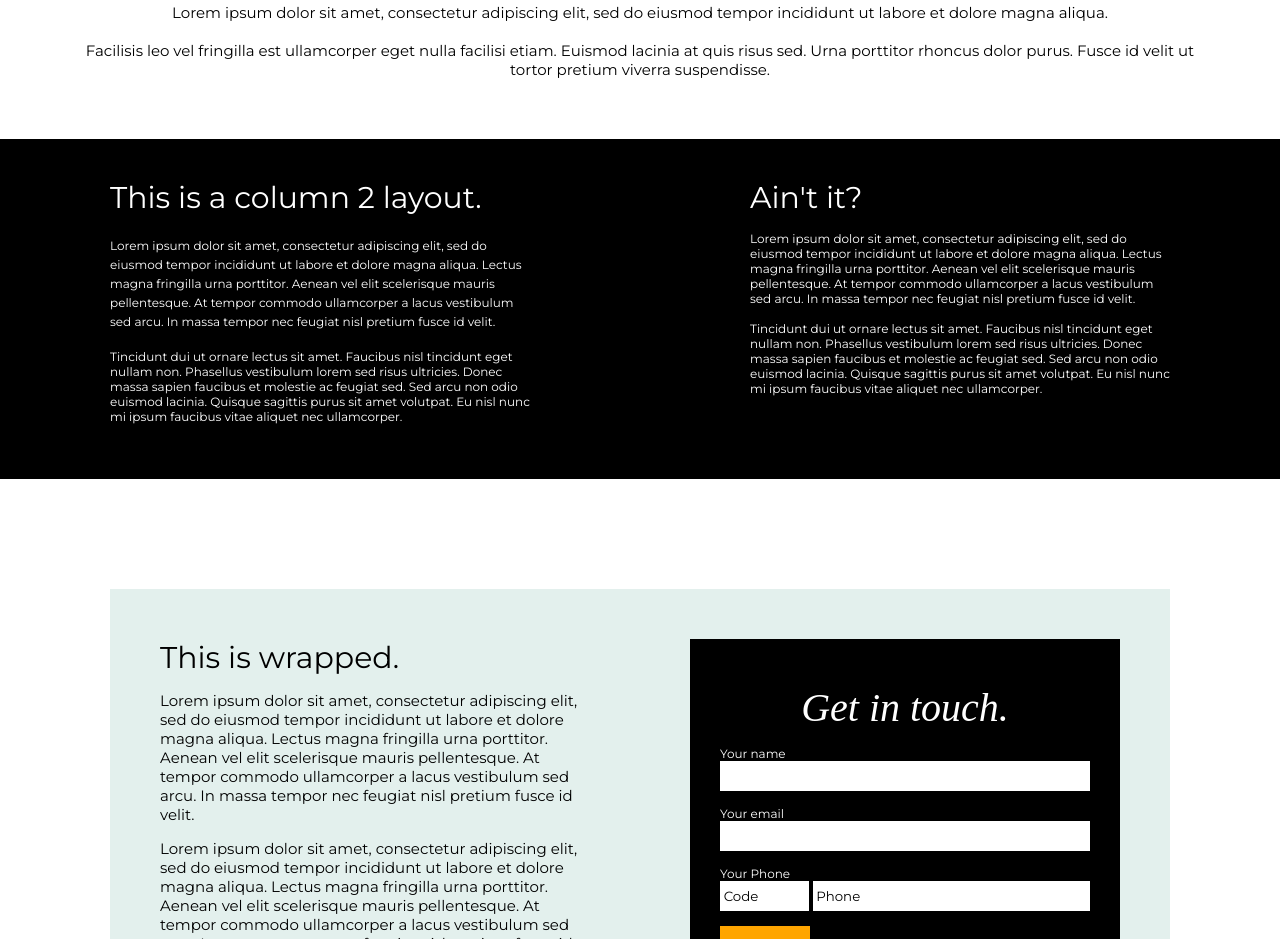
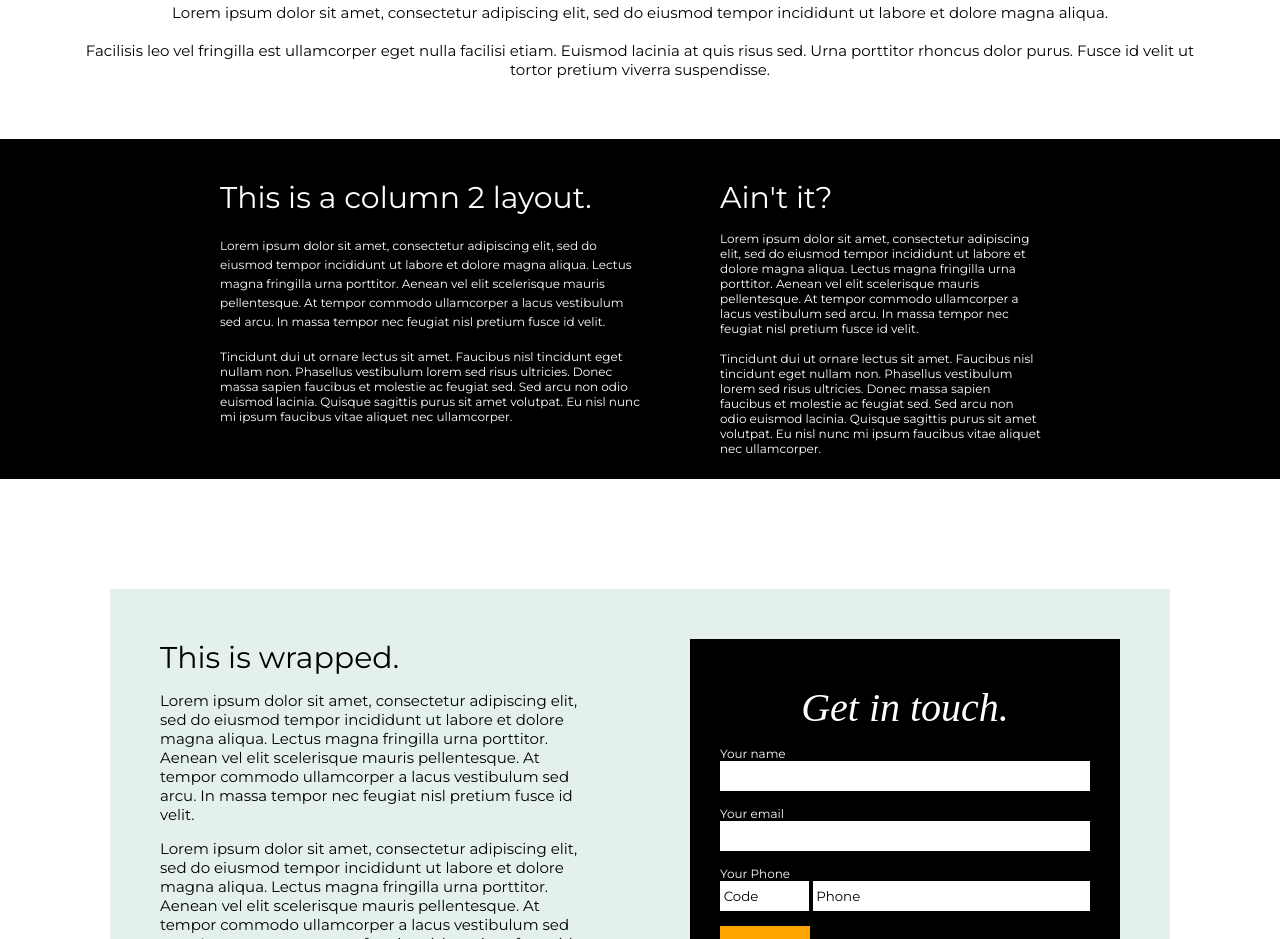
Before and after one commit to Jovanie24/bearsite, a plain HTML site: page index.html in a window 1280 px wide. Shown: the part 768-1707 px from the top of the page. Drawn offline with nearby package versions, Linux system fonts and the light colour scheme.

Commit message:
Updated Index

```diff
--- a/index.html
+++ b/index.html
@@ -58,7 +58,7 @@
     </div>
   </main>
   <main>
-    <div class="column">
+    <div class="column1">
       <p style="font-size: 30px">This is a column 2 layout.</p>
       <br>
       <p><font style="font-size: 12px">Lorem ipsum dolor sit amet, consectetur adipiscing elit, sed do eiusmod tempor incididunt ut labore et dolore magna aliqua. Lectus magna fringilla urna porttitor. Aenean vel elit scelerisque mauris pellentesque. At tempor commodo ullamcorper a lacus vestibulum sed arcu. In massa tempor nec feugiat nisl pretium fusce id velit.</p>
@@ -66,7 +66,7 @@
     <p>Tincidunt dui ut ornare lectus sit amet. Faucibus nisl tincidunt eget nullam non. Phasellus vestibulum lorem sed risus ultricies. Donec massa sapien faucibus et molestie ac feugiat sed. Sed arcu non odio euismod lacinia. Quisque sagittis purus sit amet volutpat. Eu nisl nunc mi ipsum faucibus vitae aliquet nec ullamcorper.</p><br>
   </div>
 
-  <div class="column">
+  <div class="column2">
     <p style="font-size: 30px">Ain't it?</p>
     <br>
     <p><font style="font-size: 12px">Lorem ipsum dolor sit amet, consectetur adipiscing elit, sed do eiusmod tempor incididunt ut labore et dolore magna aliqua. Lectus magna fringilla urna porttitor. Aenean vel elit scelerisque mauris pellentesque. At tempor commodo ullamcorper a lacus vestibulum sed arcu. In massa tempor nec feugiat nisl pretium fusce id velit.</p>
@@ -204,15 +204,26 @@
   }
   /* Create two equal columns that floats next to each other */
 
-.column {
+.column1 {
     float: left;
     background-color: #000000;
     color: white;
     width: 50%;
     padding: 0px 10px;
     padding-top: 40px;
-    padding-left: 110px;
-    padding-right: 110px;
+    padding-left: 220px;
+    padding-right: 0px;
+    height: 340px;
+}
+.column2 {
+    float: left;
+    background-color: #000000;
+    color: white;
+    width: 50%;
+    padding: 0px 10px;
+    padding-top: 40px;
+    padding-left: 80px;
+    padding-right: 237px;
     height: 340px;
 }
   /* Clear floats after the columns */
```
